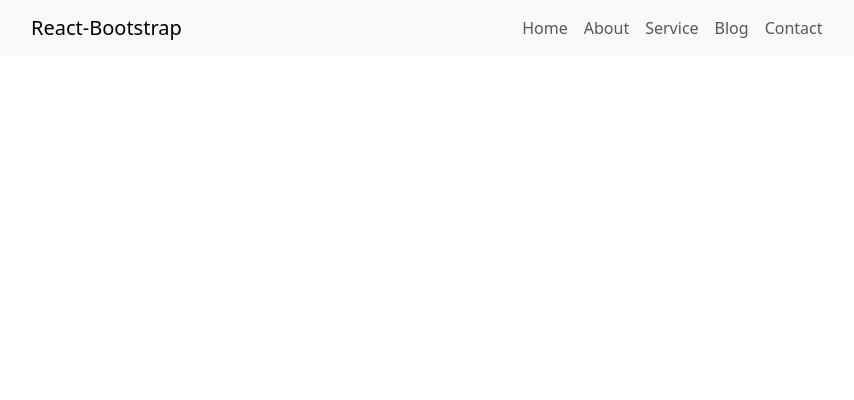
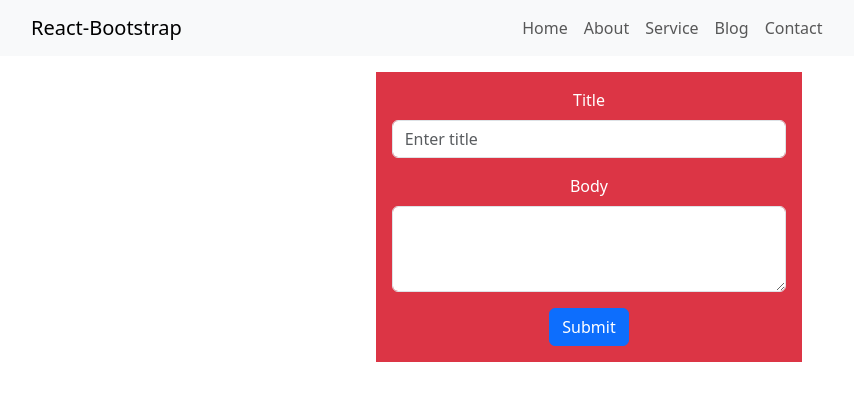
Before and after one commit to Shruti-2203/ReactJs, a React (Create React App) app: page /formPost in a window 1280 px wide. Shown: the top 400 px of the page, without its empty margins (51-905 px from the left). Built offline with nearby package versions, Linux system fonts and the light colour scheme.

Commit message:
Form-post

```diff
--- a/src/App.js
+++ b/src/App.js
@@ -8,6 +8,7 @@ import About from './components/About';
 import Service from './components/Service';
 import Blog from './components/Blog';
 import Contact from './components/Contact';
+import FormPost from './components/FormPost';
 
 
 function App() {
@@ -21,8 +22,7 @@ function App() {
           <Route path="/service" element={<Service/>} />
           <Route path="/blog" element={<Blog/>} />
           <Route path="/contact" element={<Contact/>} />
-
-
+          <Route path="/formPost" element={<FormPost/>} />
 
         </Routes>
     </div>
--- a/src/components/Blog.js
+++ b/src/components/Blog.js
@@ -58,7 +58,7 @@ class Blog extends Component {
                         </div>
                     </div>
                     <div className="col-md-3">
-                        <Link to="/home" className="btn btn-primary text-white "> Add Post</Link>
+                        <Link to="/formPost" className="btn btn-primary text-white "> Add Post</Link>
                     </div>
                 </div>
 
--- /dev/null
+++ b/src/components/FormPost.js
@@ -0,0 +1,52 @@
+import { Component } from "react";
+import Form from 'react-bootstrap/Form';
+import axios from "axios";
+
+class FormPost extends Component {
+
+    state = {
+        title: '' ,
+        body: '' ,
+    }
+
+    FormSubmit = (event) => {
+        event.preventDefault();
+
+        axios.post('https://jsonplaceholder.typicode.com/posts', {
+            title: this.state.title,
+            body: this.state.body,
+        })
+        .then(function (response) {
+            console.log(response);
+        })
+        .catch(function (error) {
+            console.log(error);
+        });
+
+    }
+
+    render() {
+        return (
+            <div >
+                <div className="container bg-danger text-white my-3 p-3 col-md-4">
+                    <Form onSubmit={this.FormSubmit}>
+                        <Form.Group className="mb-3" controlId="exampleForm.ControlInput1">
+                            <Form.Label>Title {this.state.title} </Form.Label>
+                            <Form.Control type="text" placeholder="Enter title" name="title"
+                            onChange={(event) => {this.setState({ title: event.target.value})}}/>
+                        </Form.Group>
+                        <Form.Group className="mb-3" controlId="exampleForm.ControlTextarea1">
+                            <Form.Label>Body {this.state.body} </Form.Label>
+                            <Form.Control as="textarea" rows={3} name="body"
+                            onChange={(event) => {this.setState({ body: event.target.value})}}/>
+                        </Form.Group>
+                        <button type="submit" className="btn btn-primary">Submit</button>
+                    </Form>
+
+                </div>
+            </div>
+        )
+    }
+}
+
+export default FormPost
```
Also changed, not shown: my-study.txt.
